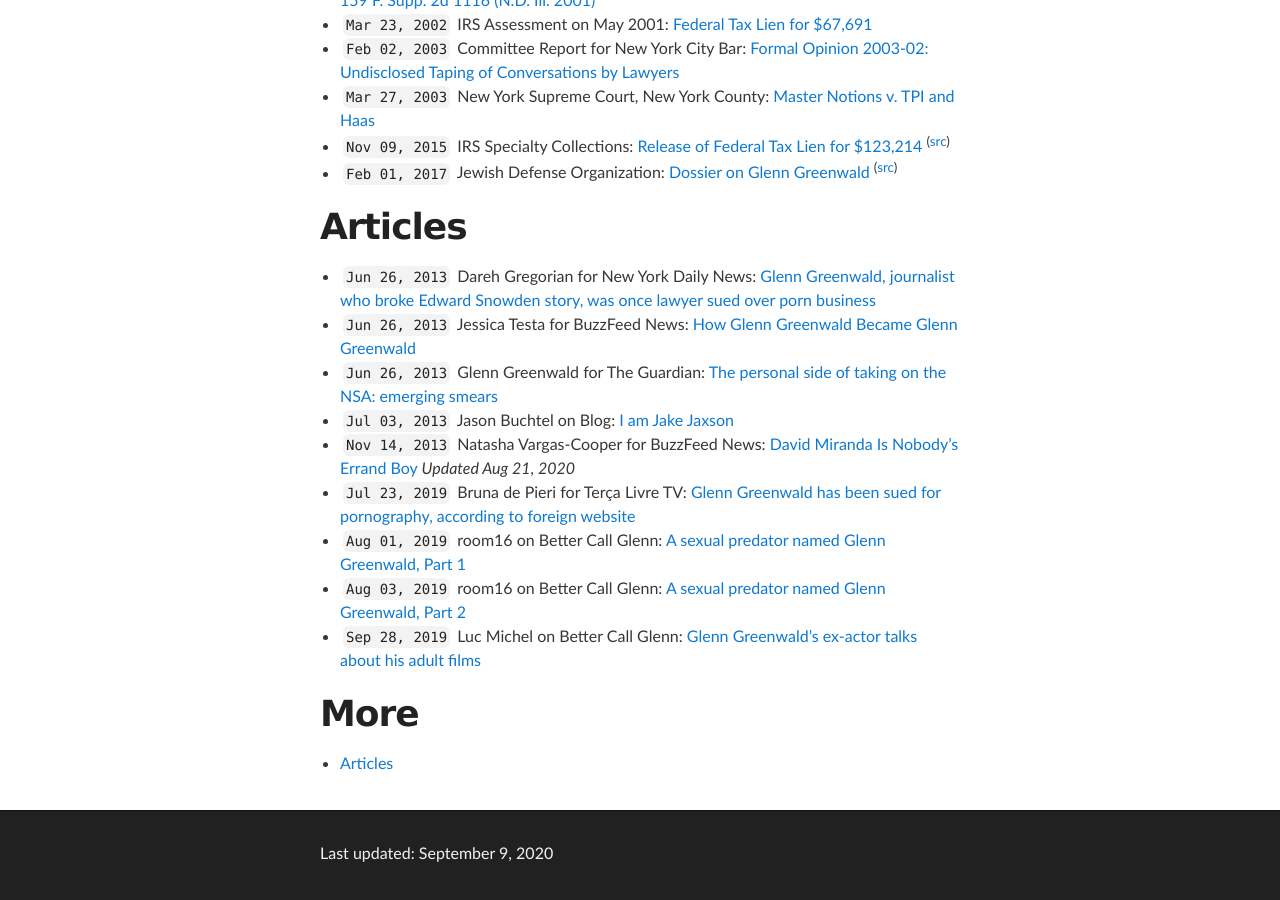
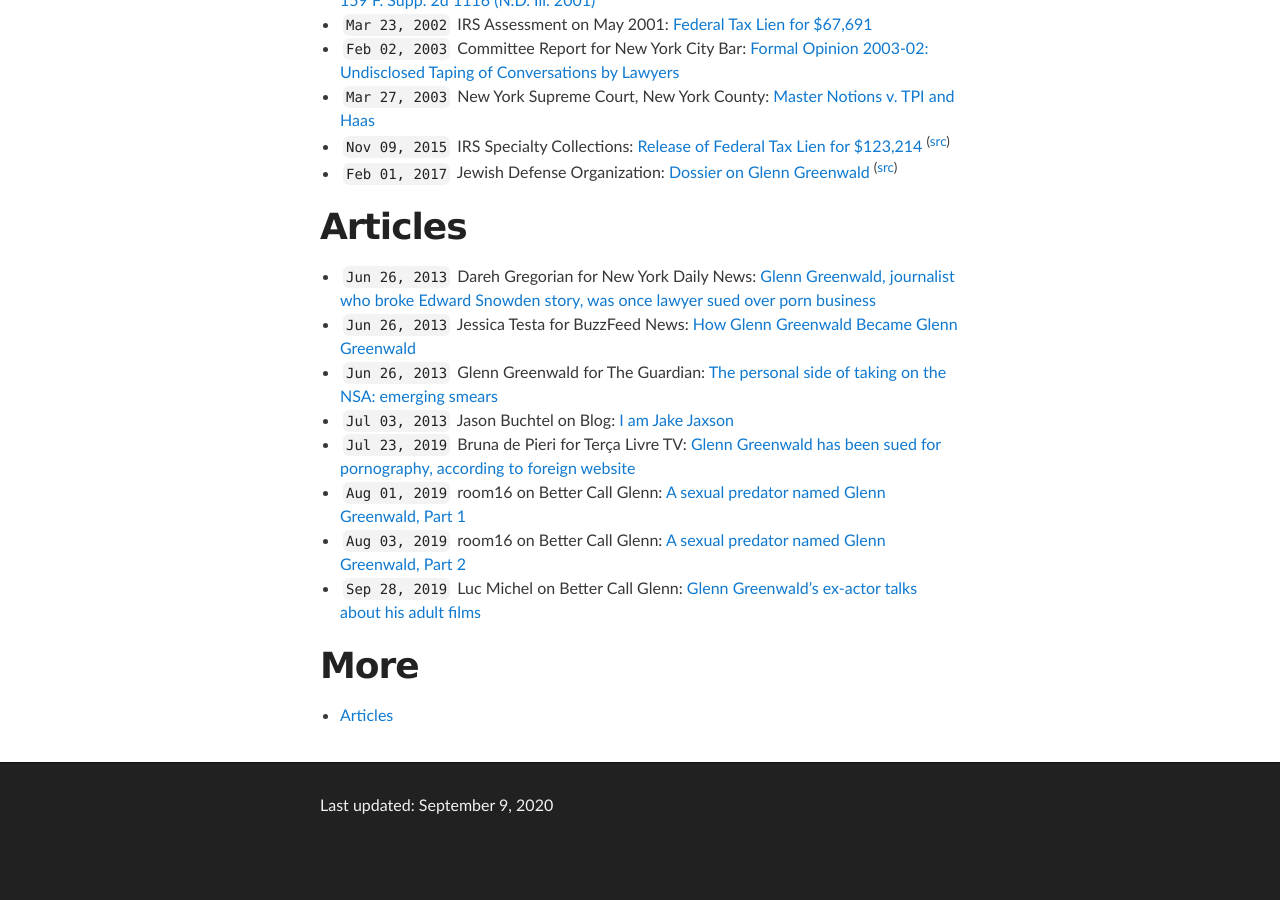
Before and after one commit to masternotions/masternotions.github.io, a Jekyll site: the page built from index.md, in a window 1280 px wide and 900 px high, scrolled down 1703 px. Built offline with Jekyll 4.4.1, drawn with Linux system fonts in a browser that asks for light colours; comment, search, counter and statistics services are not loaded; after the commit the page ends 2555 px from its top, so only the background shows below that.

Commit message:
Update index.md

```diff
--- a/index.md
+++ b/index.md
@@ -88,7 +88,6 @@ Here's an audio clip of GG talking in Hot.Hairy.Real. 4: **[Is your dick hard?](
 - ``Jun 26, 2013`` Jessica Testa for BuzzFeed News: [How Glenn Greenwald Became Glenn Greenwald](https://www.buzzfeednews.com/article/jtes/how-glenn-greenwald-became-glenn-greenwald)
 - ``Jun 26, 2013`` Glenn Greenwald for The Guardian: [The personal side of taking on the NSA: emerging smears](https://www.theguardian.com/commentisfree/2013/jun/26/nsa-revelations-response-to-smears)
 - ``Jul 03, 2013`` Jason Buchtel on Blog: [I am Jake Jaxson](https://jakejaxson.com/post/54490441032/i-am-jake-jaxson)
-- ``Nov 14, 2013`` Natasha Vargas-Cooper for BuzzFeed News: [David Miranda Is Nobody's Errand Boy](https://www.buzzfeed.com/natashavc/david-miranda-is-nobodys-errand-boy) _Updated Aug 21, 2020_
 - ``Jul 23, 2019`` Bruna de Pieri for Terça Livre TV: [Glenn Greenwald has been sued for pornography, according to foreign website](https://www.tercalivre.com.br/glenn-greenwald-ja-foi-processado-por-pornografia-segundo-site-estrangeiro/)
 - ``Aug 01, 2019`` room16 on Better Call Glenn: [A sexual predator named Glenn Greenwald, Part 1](predator-part-1.md)
 - ``Aug 03, 2019`` room16 on Better Call Glenn: [A sexual predator named Glenn Greenwald, Part 2](predator-part-2.md)
```
